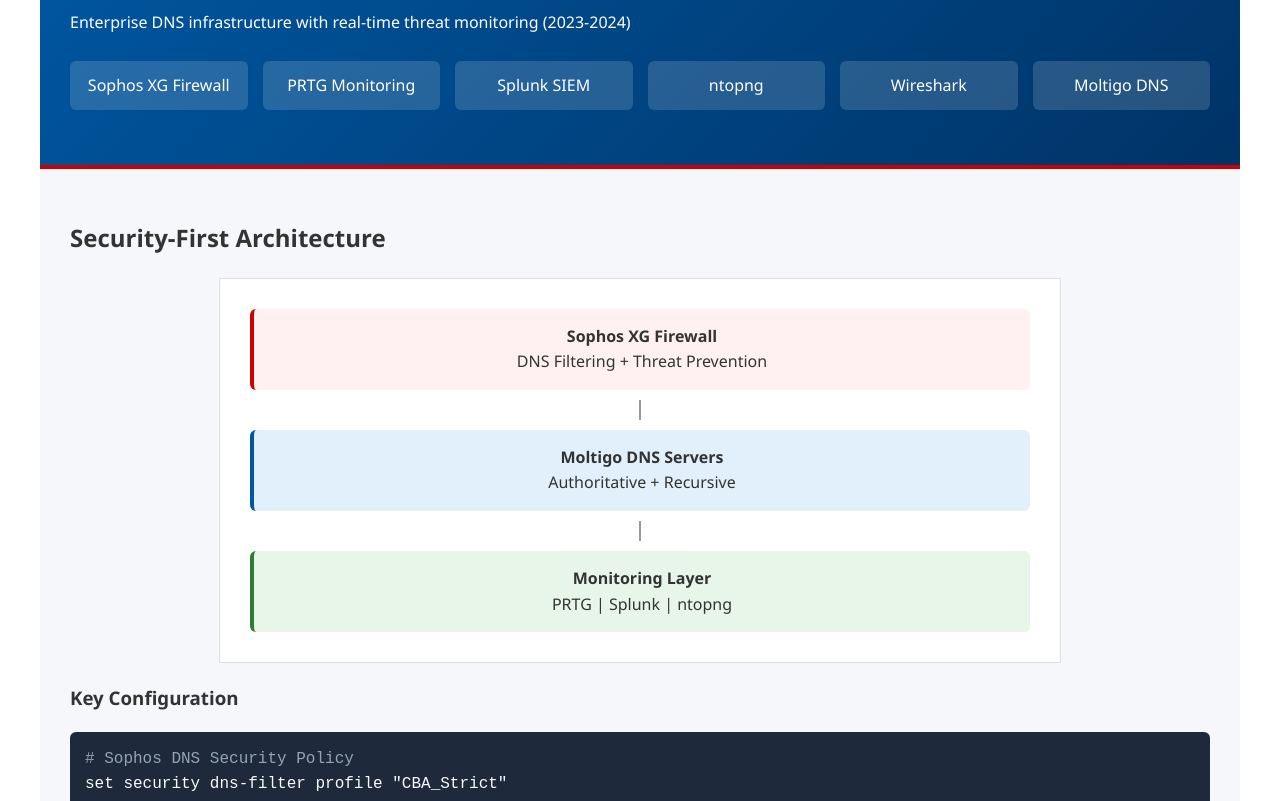
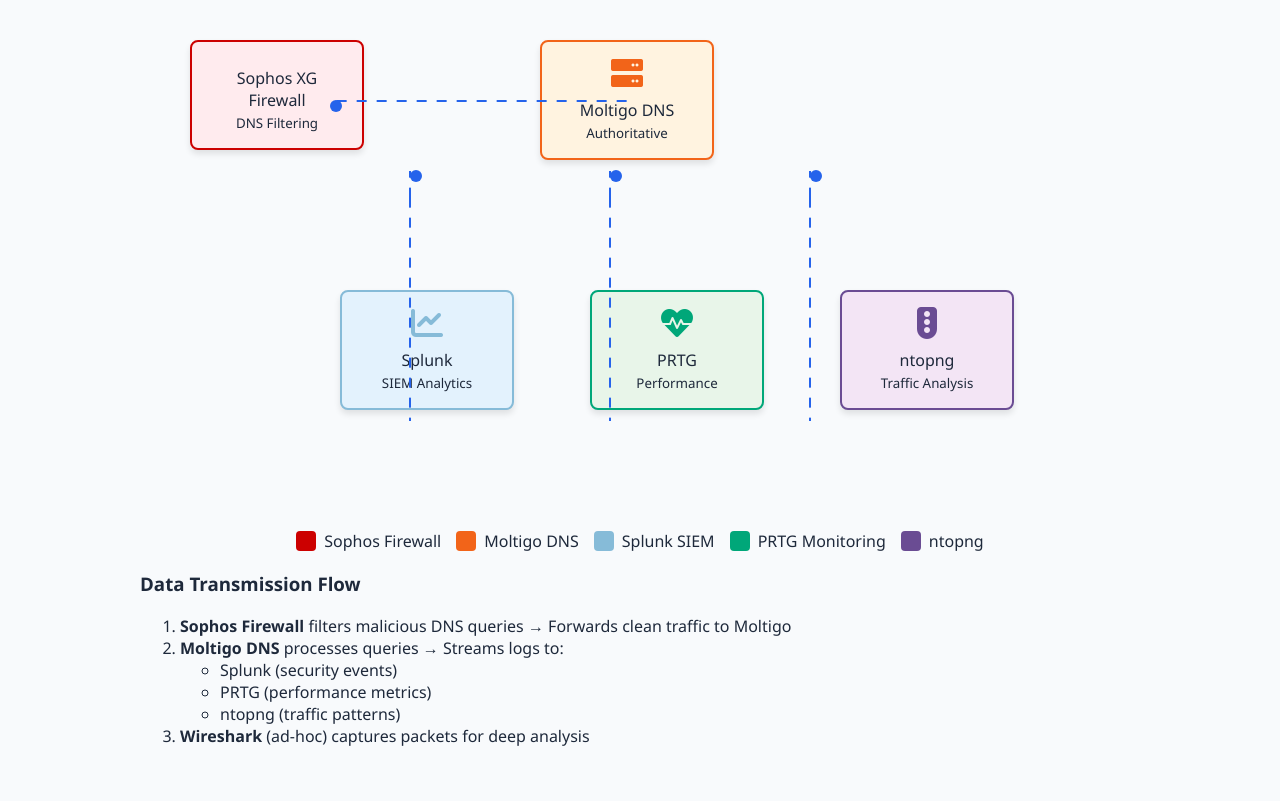
Before and after one commit to bahadari1361/Systemadministrator, a plain HTML site: page docs/portfolio.html in a window 1280 px wide. Shown: the part 134-935 px from the top of the page. Drawn offline with Linux system fonts and the light colour scheme.

Commit message:
Update portfolio.html

```diff
--- a/docs/portfolio.html
+++ b/docs/portfolio.html
@@ -3,212 +3,215 @@
 <head>
   <meta charset="UTF-8">
   <meta name="viewport" content="width=device-width, initial-scale=1.0">
-  <title>Central Bank DNS Infrastructure | Hashmat Bahadari</title>
+  <title>Enterprise DNS Monitoring Architecture</title>
+  <link rel="stylesheet" href="https://cdnjs.cloudflare.com/ajax/libs/font-awesome/6.0.0/css/all.min.css">
   <style>
     :root {
-      --bank-blue: #0058a3;
-      --security-red: #cc0000;
-      --monitoring-green: #2e7d32;
-      --dark-bg: #1a1a1a;
+      --sophos-red: #CC0000;
+      --prtg-green: #00A779;
+      --splunk-blue: #86BBD8;
+      --ntopng-purple: #6A4C93;
+      --moltigo-orange: #F26419;
     }
 
     body {
       font-family: 'Segoe UI', system-ui, sans-serif;
-      line-height: 1.6;
-      color: #333;
-      max-width: 1200px;
+      background: #f8fafc;
+      color: #1e293b;
+      max-width: 1000px;
       margin: 0 auto;
       padding: 20px;
     }
 
-    .project-header {
-      background: linear-gradient(135deg, var(--bank-blue), #003366);
-      color: white;
-      padding: 30px;
-      border-radius: 8px 8px 0 0;
-      border-bottom: 4px solid var(--security-red);
+    .architecture {
+      position: relative;
+      height: 500px;
+      margin: 40px 0;
     }
 
-    .tool-grid {
-      display: grid;
-      grid-template-columns: repeat(auto-fit, minmax(120px, 1fr));
-      gap: 15px;
-      margin: 25px 0;
-    }
-
-    .tool-card {
-      background: rgba(255,255,255,0.15);
-      padding: 12px;
-      border-radius: 6px;
+    .tool-node {
+      position: absolute;
+      width: 140px;
+      padding: 15px;
+      border-radius: 8px;
       text-align: center;
+      box-shadow: 0 4px 6px rgba(0,0,0,0.1);
       font-weight: 500;
     }
 
-    .architecture {
-      background: #f5f7fa;
-      padding: 30px;
+    .sophos {
+      top: 50px; left: 50px;
+      background: #ffebee;
+      border: 2px solid var(--sophos-red);
     }
 
-    .diagram {
-      background: white;
-      border: 1px solid #ddd;
-      padding: 20px;
-      margin: 20px auto;
-      max-width: 800px;
+    .moltigo {
+      top: 50px; left: 400px;
+      background: #fff3e0;
+      border: 2px solid var(--moltigo-orange);
     }
 
-    .diagram-node {
-      padding: 15px;
-      margin: 10px;
-      border-radius: 6px;
-      text-align: center;
-      font-weight: 500;
-      position: relative;
+    .splunk {
+      top: 300px; left: 200px;
+      background: #e3f2fd;
+      border: 2px solid var(--splunk-blue);
     }
 
-    .sophos-node {
-      background: #fff1f1;
-      border-left: 4px solid var(--security-red);
+    .prtg {
+      top: 300px; left: 450px;
+      background: #e8f5e9;
+      border: 2px solid var(--prtg-green);
     }
 
-    .dns-node {
-      background: #e1f0fa;
-      border-left: 4px solid var(--bank-blue);
+    .ntopng {
+      top: 300px; left: 700px;
+      background: #f3e5f5;
+      border: 2px solid var(--ntopng-purple);
     }
 
-    .monitoring-node {
-      background: #e8f5e9;
-      border-left: 4px solid var(--monitoring-green);
+    /* Transmission Lines */
+    .data-flow {
+      position: absolute;
+      background: repeating-linear-gradient(
+        to right,
+        #2563eb,
+        #2563eb 10px,
+        transparent 10px,
+        transparent 20px
+      );
+      height: 2px;
+      transform-origin: left center;
+      animation: flow 3s linear infinite;
     }
 
-    .diagram-arrow {
-      height: 20px;
-      width: 2px;
-      background: #999;
-      margin: 5px auto;
+    @keyframes flow {
+      0% { background-position: 0 0; }
+      100% { background-position: 40px 0; }
     }
 
-    .config-block {
-      background: #1e293b;
-      color: #f8fafc;
-      padding: 15px;
-      border-radius: 6px;
-      font-family: 'Courier New', monospace;
-      overflow-x: auto;
+    /* Tool Icons */
+    .tool-icon {
+      font-size: 32px;
+      margin-bottom: 10px;
+      display: block;
     }
 
-    .config-comment {
-      color: #94a3b8;
+    /* Connection Dots */
+    .connector {
+      position: absolute;
+      width: 12px;
+      height: 12px;
+      background: #2563eb;
+      border-radius: 50%;
     }
 
-    .results-grid {
-      display: grid;
-      grid-template-columns: repeat(auto-fit, minmax(200px, 1fr));
-      gap: 20px;
-      text-align: center;
-      margin: 30px 0;
+    /* Legend */
+    .legend {
+      display: flex;
+      justify-content: center;
+      flex-wrap: wrap;
+      gap: 15px;
+      margin-top: 30px;
     }
 
-    .result-card {
-      background: white;
-      padding: 20px;
-      border-radius: 8px;
-      box-shadow: 0 3px 10px rgba(0,0,0,0.1);
+    .legend-item {
+      display: flex;
+      align-items: center;
+      gap: 8px;
     }
 
-    .result-value {
-      font-size: 32px;
-      font-weight: 700;
-      color: var(--bank-blue);
-      margin-bottom: 5px;
-    }
-
-    @media (max-width: 768px) {
-      .tool-grid, .results-grid {
-        grid-template-columns: 1fr 1fr;
-      }
+    .legend-color {
+      width: 20px;
+      height: 20px;
+      border-radius: 4px;
     }
   </style>
 </head>
 <body>
+  <h1><i class="fas fa-project-diagram"></i> Central Bank DNS Monitoring Architecture</h1>
 
-  <div class="project-container">
-    <div class="project-header">
-      <h1>Central Bank DNS Security Overhaul</h1>
-      <p>Enterprise DNS infrastructure with real-time threat monitoring (2023-2024)</p>
-
-      <div class="tool-grid">
-        <div class="tool-card">Sophos XG Firewall</div>
-        <div class="tool-card">PRTG Monitoring</div>
-        <div class="tool-card">Splunk SIEM</div>
-        <div class="tool-card">ntopng</div>
-        <div class="tool-card">Wireshark</div>
-        <div class="tool-card">Moltigo DNS</div>
-      </div>
+  <div class="architecture">
+    <!-- Tools -->
+    <div class="tool-node sophos">
+      <i class="fas fa-firewall tool-icon" style="color: var(--sophos-red);"></i>
+      <div>Sophos XG Firewall</div>
+      <small>DNS Filtering</small>
     </div>
 
-    <div class="architecture">
-      <h2>Security-First Architecture</h2>
-
-      <div class="diagram">
-        <div class="diagram-node sophos-node">
-          <strong>Sophos XG Firewall</strong><br>
-          DNS Filtering + Threat Prevention
-        </div>
-
-        <div class="diagram-arrow"></div>
-
-        <div class="diagram-node dns-node">
-          <strong>Moltigo DNS Servers</strong><br>
-          Authoritative + Recursive
-        </div>
-
-        <div class="diagram-arrow"></div>
-
-        <div class="diagram-node monitoring-node">
-          <strong>Monitoring Layer</strong><br>
-          PRTG | Splunk | ntopng
-        </div>
-      </div>
-
-      <h3>Key Configuration</h3>
-      <div class="config-block">
-        <span class="config-comment"># Sophos DNS Security Policy</span><br>
-        set security dns-filter profile "CBA_Strict"<br>
-        set block-dns-reply enable<br>
-        set log-level "all"<br>
-        <br>
-        <span class="config-comment"># PRTG Sensor Setup</span><br>
-        New-Sensor -Type "DNS" -Name "Moltigo_Health"<br>
-        -Url "https://prtg:port/api" -Interval 60s<br>
-      </div>
+    <div class="tool-node moltigo">
+      <i class="fas fa-server tool-icon" style="color: var(--moltigo-orange);"></i>
+      <div>Moltigo DNS</div>
+      <small>Authoritative</small>
     </div>
 
-    <div>
-      <h2>Threat Detection Workflow</h2>
-      <ol>
-        <li><strong>Sophos</strong> blocks malicious domains at perimeter</li>
-        <li><strong>Moltigo</strong> logs all queries to Splunk</li>
-        <li><strong>ntopng</strong> analyzes DNS traffic patterns</li>
-        <li><strong>PRTG</strong> alerts on server performance issues</li>
-        <li><strong>Wireshark</strong> used for deep packet analysis</li>
-      </ol>
+    <div class="tool-node splunk">
+      <i class="fas fa-chart-line tool-icon" style="color: var(--splunk-blue);"></i>
+      <div>Splunk</div>
+      <small>SIEM Analytics</small>
+    </div>
 
-      <div class="results-grid">
-        <div class="result-card">
-          <div class="result-value">142%</div>
-          <div>Faster threat detection</div>
-        </div>
-        <div class="result-card">
-          <div class="result-value">0</div>
-          <div>DNS breaches post-implementation</div>
-        </div>
-        <div class="result-card">
-          <div class="result-value">99.997%</div>
-          <div>DNS uptime</div>
-        </div>
-      </div>
+    <div class="tool-node prtg">
+      <i class="fas fa-heartbeat tool-icon" style="color: var(--prtg-green);"></i>
+      <div>PRTG</div>
+      <small>Performance</small>
     </div>
+
+    <div class="tool-node ntopng">
+      <i class="fas fa-traffic-light tool-icon" style="color: var(--ntopng-purple);"></i>
+      <div>ntopng</div>
+      <small>Traffic Analysis</small>
+    </div>
+
+    <!-- Data Flows -->
+    <div class="data-flow" style="width: 300px; top: 110px; left: 190px; transform: rotate(0deg);"></div>
+    <div class="connector" style="top: 110px; left: 190px;"></div>
+
+    <div class="data-flow" style="width: 250px; top: 180px; left: 270px; transform: rotate(90deg);"></div>
+    <div class="connector" style="top: 180px; left: 270px;"></div>
+
+    <div class="data-flow" style="width: 250px; top: 180px; left: 470px; transform: rotate(90deg);"></div>
+    <div class="connector" style="top: 180px; left: 470px;"></div>
+
+    <div class="data-flow" style="width: 250px; top: 180px; left: 670px; transform: rotate(90deg);"></div>
+    <div class="connector" style="top: 180px; left: 670px;"></div>
+  </div>
+
+  <div class="legend">
+    <div class="legend-item">
+      <div class="legend-color" style="background: var(--sophos-red);"></div>
+      <span>Sophos Firewall</span>
+    </div>
+    <div class="legend-item">
+      <div class="legend-color" style="background: var(--moltigo-orange);"></div>
+      <span>Moltigo DNS</span>
+    </div>
+    <div class="legend-item">
+      <div class="legend-color" style="background: var(--splunk-blue);"></div>
+      <span>Splunk SIEM</span>
+    </div>
+    <div class="legend-item">
+      <div class="legend-color" style="background: var(--prtg-green);"></div>
+      <span>PRTG Monitoring</span>
+    </div>
+    <div class="legend-item">
+      <div class="legend-color" style="background: var(--ntopng-purple);"></div>
+      <span>ntopng</span>
+    </div>
+  </div>
+
+  <div class="data-flow-description">
+    <h3>Data Transmission Flow</h3>
+    <ol>
+      <li><strong>Sophos Firewall</strong> filters malicious DNS queries → Forwards clean traffic to Moltigo</li>
+      <li><strong>Moltigo DNS</strong> processes queries → Streams logs to:
+        <ul>
+          <li>Splunk (security events)</li>
+          <li>PRTG (performance metrics)</li>
+          <li>ntopng (traffic patterns)</li>
+        </ul>
+      </li>
+      <li><strong>Wireshark</strong> (ad-hoc) captures packets for deep analysis</li>
+    </ol>
   </div>
 </body>
 </html>
```
